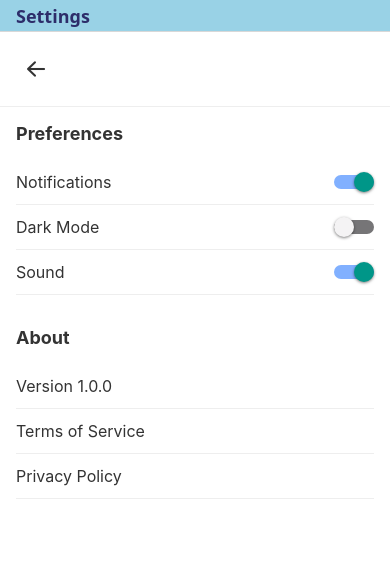
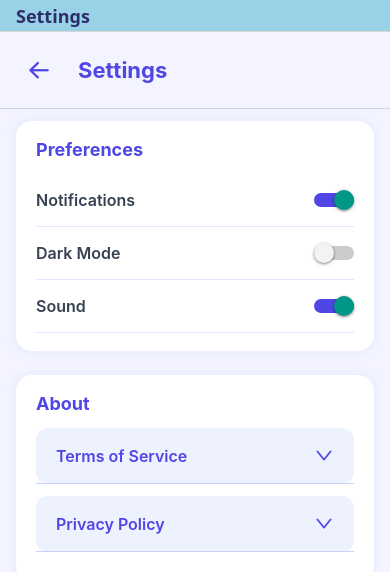
Before and after one commit to Geawn/BiKa, a React Native app: screen /SettingsScreen in a window 390 px wide. Shown: the top 572 px of the page. Built offline with nearby package versions, Linux system fonts and the light colour scheme.

Commit message:
perf(ui): other screens

```diff
--- a/screens/NotificationScreen.js
+++ b/screens/NotificationScreen.js
@@ -1,10 +1,70 @@
-import React from 'react';
-import { View, Text } from 'react-native';
+import React, { useEffect, useRef } from 'react';
+import { View, Text, StyleSheet, Animated } from 'react-native';
+import { MaterialIcons } from '@expo/vector-icons';
 
 export default function NotificationScreen() {
+  const fadeAnim = useRef(new Animated.Value(0)).current;
+  const scaleAnim = useRef(new Animated.Value(0.8)).current;
+
+  useEffect(() => {
+    Animated.parallel([
+      Animated.timing(fadeAnim, {
+        toValue: 1,
+        duration: 800,
+        useNativeDriver: true,
+      }),
+      Animated.spring(scaleAnim, {
+        toValue: 1,
+        friction: 5,
+        useNativeDriver: true,
+      }),
+    ]).start();
+  }, [fadeAnim, scaleAnim]);
+
   return (
-    <View style={{ flex: 1, justifyContent: 'center', alignItems: 'center' }}>
-      <Text>Notification Screen</Text>
+    <View style={styles.container}>
+      <Animated.View style={[styles.iconWrapper, { opacity: fadeAnim, transform: [{ scale: scaleAnim }] }]}>
+        <MaterialIcons name="notifications-none" size={100} color="#6366f1" />
+      </Animated.View>
+      <Text style={styles.title}>Feature Coming Soon</Text>
+      <Text style={styles.subtitle}>
+        Chức năng thông báo đang được phát triển. Vui lòng quay lại sau nhé!
+      </Text>
     </View>
   );
 }
+
+const styles = StyleSheet.create({
+  container: {
+    flex: 1,
+    backgroundColor: '#f3f4ff',
+    justifyContent: 'center',
+    alignItems: 'center',
+    paddingHorizontal: 24,
+  },
+  iconWrapper: {
+    marginBottom: 24,
+    backgroundColor: '#e0e7ff',
+    padding: 30,
+    borderRadius: 100,
+    shadowColor: '#6366f1',
+    shadowOffset: { width: 0, height: 10 },
+    shadowOpacity: 0.3,
+    shadowRadius: 20,
+    elevation: 10,
+  },
+  title: {
+    fontSize: 26,
+    fontWeight: '700',
+    color: '#4f46e5',
+    marginBottom: 12,
+    textAlign: 'center',
+  },
+  subtitle: {
+    fontSize: 16,
+    color: '#6b7280',
+    textAlign: 'center',
+    maxWidth: 320,
+    lineHeight: 22,
+  },
+});
--- a/screens/SettingsScreen.js
+++ b/screens/SettingsScreen.js
@@ -1,18 +1,110 @@
-import React from 'react';
-import { View, Text, StyleSheet, TouchableOpacity, Switch } from 'react-native';
+import React, { useState, useEffect } from 'react';
+import {
+  View,
+  Text,
+  StyleSheet,
+  TouchableOpacity,
+  Switch,
+  Animated,
+  Easing,
+  ScrollView,
+} from 'react-native';
 import { AntDesign } from '@expo/vector-icons';
+import AsyncStorage from '@react-native-async-storage/async-storage';
+
+const SETTINGS_KEYS = {
+  notifications: 'settings_notifications',
+  darkMode: 'settings_darkMode',
+  soundEnabled: 'settings_soundEnabled',
+};
+
+const TERMS_CONTENT = `Bản quyền thuộc về nhóm sinh viên 1Ngay3Dem thuộc trường Đại học Bách khoa - ĐHQG TPHCM cho môn học Phát triển Ứng dụng trên Thiết bị Di động.
+Người dùng đồng ý tuân thủ các quy định sử dụng ứng dụng, không vi phạm pháp luật, bảo vệ thông tin cá nhân và tôn trọng quyền sở hữu trí tuệ.`;
+
+const PRIVACY_CONTENT = `Chính sách bảo mật: Chúng tôi cam kết bảo vệ dữ liệu cá nhân của người dùng, không chia sẻ thông tin cho bên thứ ba nếu không được phép. Mọi dữ liệu được lưu trữ an toàn và chỉ sử dụng cho mục đích cải thiện dịch vụ.`;
+
+const AccordionItem = ({ title, content }) => {
+  const [expanded, setExpanded] = useState(false);
+  const animation = React.useRef(new Animated.Value(0)).current;
+
+  const toggleExpand = () => {
+    const toValue = expanded ? 0 : 1;
+    setExpanded(!expanded);
+
+    Animated.timing(animation, {
+      toValue,
+      duration: 300,
+      easing: Easing.ease,
+      useNativeDriver: false,
+    }).start();
+  };
+
+  const maxHeight = animation.interpolate({
+    inputRange: [0, 1],
+    outputRange: [0, 150],
+  });
+
+  return (
+    <View style={styles.accordionContainer}>
+      <TouchableOpacity style={styles.accordionHeader} onPress={toggleExpand} activeOpacity={0.7}>
+        <Text style={styles.accordionTitle}>{title}</Text>
+        <AntDesign name={expanded ? 'up' : 'down'} size={20} color="#4f46e5" />
+      </TouchableOpacity>
+      <Animated.View style={[styles.accordionContent, { maxHeight }]}>
+        <ScrollView nestedScrollEnabled style={{ flexGrow: 1 }}>
+          <Text style={styles.accordionText}>{content}</Text>
+        </ScrollView>
+      </Animated.View>
+    </View>
+  );
+};
 
 const SettingsScreen = ({ navigation }) => {
-  const [notifications, setNotifications] = React.useState(true);
-  const [darkMode, setDarkMode] = React.useState(false);
-  const [soundEnabled, setSoundEnabled] = React.useState(true);
+  const [notifications, setNotifications] = useState(true);
+  const [darkMode, setDarkMode] = useState(false);
+  const [soundEnabled, setSoundEnabled] = useState(true);
+
+  const [animValue] = useState(new Animated.Value(0));
+
+  useEffect(() => {
+    (async () => {
+      try {
+        const savedNotifications = await AsyncStorage.getItem(SETTINGS_KEYS.notifications);
+        const savedDarkMode = await AsyncStorage.getItem(SETTINGS_KEYS.darkMode);
+        const savedSound = await AsyncStorage.getItem(SETTINGS_KEYS.soundEnabled);
+
+        if (savedNotifications !== null) setNotifications(savedNotifications === 'true');
+        if (savedDarkMode !== null) setDarkMode(savedDarkMode === 'true');
+        if (savedSound !== null) setSoundEnabled(savedSound === 'true');
+      } catch (e) {
+        console.warn('Failed to load settings', e);
+      }
+    })();
+
+    Animated.timing(animValue, {
+      toValue: 1,
+      duration: 600,
+      easing: Easing.out(Easing.ease),
+      useNativeDriver: true,
+    }).start();
+  }, []);
+
+  const toggleSetting = async (key, value, setter) => {
+    setter(value);
+    try {
+      await AsyncStorage.setItem(key, value.toString());
+    } catch (e) {
+      console.warn(`Failed to save setting ${key}`, e);
+    }
+  };
 
   return (
     <View style={styles.container}>
       <View style={styles.header}>
         <TouchableOpacity onPress={() => navigation.goBack()} style={styles.backButton}>
-          <AntDesign name="arrowleft" size={24} color="#333" />
+          <AntDesign name="arrowleft" size={26} color="#4f46e5" />
         </TouchableOpacity>
+        <Animated.Text style={[styles.headerTitle, { opacity: animValue }]}>Settings</Animated.Text>
       </View>
 
       <View style={styles.section}>
@@ -21,45 +113,42 @@ const SettingsScreen = ({ navigation }) => {
         <View style={styles.settingItem}>
           <Text style={styles.settingText}>Notifications</Text>
           <Switch
+            trackColor={{ false: '#ccc', true: '#4f46e5' }}
+            thumbColor={notifications ? '#6366f1' : '#f4f3f4'}
+            ios_backgroundColor="#ccc"
+            onValueChange={(val) => toggleSetting(SETTINGS_KEYS.notifications, val, setNotifications)}
             value={notifications}
-            onValueChange={setNotifications}
-            trackColor={{ false: '#767577', true: '#81b0ff' }}
-            thumbColor={notifications ? '#007AFF' : '#f4f3f4'}
           />
         </View>
 
         <View style={styles.settingItem}>
           <Text style={styles.settingText}>Dark Mode</Text>
           <Switch
+            trackColor={{ false: '#ccc', true: '#4f46e5' }}
+            thumbColor={darkMode ? '#6366f1' : '#f4f3f4'}
+            ios_backgroundColor="#ccc"
+            onValueChange={(val) => toggleSetting(SETTINGS_KEYS.darkMode, val, setDarkMode)}
             value={darkMode}
-            onValueChange={setDarkMode}
-            trackColor={{ false: '#767577', true: '#81b0ff' }}
-            thumbColor={darkMode ? '#007AFF' : '#f4f3f4'}
           />
         </View>
 
         <View style={styles.settingItem}>
           <Text style={styles.settingText}>Sound</Text>
           <Switch
+            trackColor={{ false: '#ccc', true: '#4f46e5' }}
+            thumbColor={soundEnabled ? '#6366f1' : '#f4f3f4'}
+            ios_backgroundColor="#ccc"
+            onValueChange={(val) => toggleSetting(SETTINGS_KEYS.soundEnabled, val, setSoundEnabled)}
             value={soundEnabled}
-            onValueChange={setSoundEnabled}
-            trackColor={{ false: '#767577', true: '#81b0ff' }}
-            thumbColor={soundEnabled ? '#007AFF' : '#f4f3f4'}
           />
         </View>
       </View>
 
       <View style={styles.section}>
         <Text style={styles.sectionTitle}>About</Text>
-        <TouchableOpacity style={styles.menuItem}>
-          <Text style={styles.menuText}>Version 1.0.0</Text>
-        </TouchableOpacity>
-        <TouchableOpacity style={styles.menuItem}>
-          <Text style={styles.menuText}>Terms of Service</Text>
-        </TouchableOpacity>
-        <TouchableOpacity style={styles.menuItem}>
-          <Text style={styles.menuText}>Privacy Policy</Text>
-        </TouchableOpacity>
+
+        <AccordionItem title="Terms of Service" content={TERMS_CONTENT} />
+        <AccordionItem title="Privacy Policy" content={PRIVACY_CONTENT} />
       </View>
     </View>
   );
@@ -68,45 +157,84 @@ const SettingsScreen = ({ navigation }) => {
 const styles = StyleSheet.create({
   container: {
     flex: 1,
-    backgroundColor: '#fff',
+    backgroundColor: '#f3f4ff',
   },
   header: {
-    padding: 16,
+    flexDirection: 'row',
+    alignItems: 'center',
+    paddingHorizontal: 20,
+    paddingVertical: 18,
     borderBottomWidth: 1,
-    borderBottomColor: '#eee',
+    borderBottomColor: '#d1d5db',
   },
   backButton: {
-    padding: 8,
+    marginRight: 20,
+    padding: 6,
+  },
+  headerTitle: {
+    fontSize: 22,
+    fontWeight: '700',
+    color: '#4f46e5',
   },
   section: {
-    padding: 16,
+    backgroundColor: 'white',
+    marginHorizontal: 16,
+    marginVertical: 12,
+    borderRadius: 16,
+    paddingVertical: 18,
+    paddingHorizontal: 20,
+    shadowColor: '#aabbff',
+    shadowOpacity: 0.2,
+    shadowRadius: 10,
+    elevation: 6,
   },
   sectionTitle: {
     fontSize: 18,
-    fontWeight: 'bold',
-    marginBottom: 16,
-    color: '#333',
+    fontWeight: '700',
+    color: '#4f46e5',
+    marginBottom: 14,
   },
   settingItem: {
     flexDirection: 'row',
     justifyContent: 'space-between',
     alignItems: 'center',
-    paddingVertical: 12,
+    paddingVertical: 16,
     borderBottomWidth: 1,
-    borderBottomColor: '#eee',
+    borderBottomColor: '#e0e7ff',
   },
   settingText: {
     fontSize: 16,
-    color: '#333',
+    color: '#374151',
+    fontWeight: '600',
   },
-  menuItem: {
+  accordionContainer: {
+    marginBottom: 12,
+    borderRadius: 12,
+    backgroundColor: '#eef2ff',
+  },
+  accordionHeader: {
+    flexDirection: 'row',
+    justifyContent: 'space-between',
+    paddingVertical: 16,
+    paddingHorizontal: 20,
+    borderBottomWidth: 1,
+    borderBottomColor: '#c7d2fe',
+    alignItems: 'center',
+  },
+  accordionTitle: {
+    fontSize: 16,
+    fontWeight: '600',
+    color: '#4f46e5',
+  },
+  accordionContent: {
+    paddingHorizontal: 20,
+    overflow: 'hidden',
+  },
+  accordionText: {
+    fontSize: 14,
+    color: '#374151',
     paddingVertical: 12,
-    borderBottomWidth: 1,
-    borderBottomColor: '#eee',
-  },
-  menuText: {
-    fontSize: 16,
-    color: '#333',
+    lineHeight: 20,
   },
 });
 
--- a/screens/SplashScreen.js
+++ b/screens/SplashScreen.js
@@ -15,7 +15,7 @@ const SplashScreen = () => {
         } else {
           navigation.replace('Login');
         }
-      } catch (e) {
+      } catch {
         navigation.replace('Login');
       }
     };
@@ -26,7 +26,7 @@ const SplashScreen = () => {
   return (
     <View style={styles.container}>
       <Image
-        source={require('../icon/HCMCUT.svg.png')}
+        source={require('../assets/icon.png')}  // Thay bằng icon chuẩn của bạn
         style={styles.logo}
         resizeMode="contain"
       />
@@ -37,13 +37,13 @@ const SplashScreen = () => {
 const styles = StyleSheet.create({
   container: {
     flex: 1,
-    backgroundColor: '#E6F3FF', // Light blue color
+    backgroundColor: '#f3f4ff',
     justifyContent: 'center',
     alignItems: 'center',
   },
   logo: {
-    width: 200,
-    height: 200,
+    width: 180,
+    height: 180,
   },
 });
 
--- a/screens/UtilityScreen.js
+++ b/screens/UtilityScreen.js
@@ -1,5 +1,7 @@
 import React, { useState, useEffect } from 'react';
-import { View, Text, StyleSheet, ScrollView } from 'react-native';
+import {
+  View, Text, StyleSheet, ScrollView, ActivityIndicator
+} from 'react-native';
 import { Calendar } from 'react-native-calendars';
 
 const UtilityScreen = () => {
@@ -20,15 +22,14 @@ const UtilityScreen = () => {
       const data = await response.json();
 
       if (data.Data) {
-        // Format the rates data and take only needed currencies
-        const formattedRates = data.Data
+        const filteredRates = data.Data
           .filter(item => ['USD', 'EUR', 'GBP', 'JPY', 'HKD', 'AUD', 'NZD', 'CAD', 'SGD', 'THB', 'KRW'].includes(item.currencyCode))
           .map(item => ({
             currency: item.currencyCode,
             rate: parseFloat(item.sell).toFixed(2)
           }));
 
-        setExchangeRates(formattedRates);
+        setExchangeRates(filteredRates);
         setLastUpdated(new Date(data.UpdatedDate).toLocaleDateString('vi-VN'));
       }
     } catch (error) {
@@ -46,16 +47,21 @@ const UtilityScreen = () => {
   };
 
   return (
-    <ScrollView style={styles.container} contentContainerStyle={{ paddingBottom: 100 }}
-    bounces={true}
-    overScrollMode="always">
+    <ScrollView
+      style={styles.container}
+      contentContainerStyle={{ paddingBottom: 100 }}
+      bounces={true}
+      overScrollMode="always"
+    >
       <Text style={styles.header}>Tiện ích</Text>
 
-      {/* Phần lịch Việt */}
+      {/* Lịch Việt */}
       <View style={styles.section}>
         <Text style={styles.sectionTitle}>LỊCH VIỆT</Text>
         <View style={styles.calendarHeader}>
-          <Text style={styles.dayName}>{selectedDate.toLocaleDateString('vi-VN', { weekday: 'long' }).toUpperCase()}</Text>
+          <Text style={styles.dayName}>
+            {selectedDate.toLocaleDateString('vi-VN', { weekday: 'long' }).toUpperCase()}
+          </Text>
           <Text style={styles.dateNumber}>{selectedDate.getDate()}</Text>
           <Text style={styles.monthYear}>
             Tháng {selectedDate.getMonth() + 1} - {selectedDate.getFullYear()}
@@ -64,57 +70,54 @@ const UtilityScreen = () => {
 
         <Calendar
           style={styles.calendar}
-          current={getLocalDateString(selectedDate)} // Hiển thị đúng ngày GMT+7
+          current={getLocalDateString(selectedDate)}
           markedDates={{
-            [getLocalDateString(selectedDate)]: { selected: true } // Đánh dấu đúng
+            [getLocalDateString(selectedDate)]: { selected: true }
           }}
-          onDayPress={(day) => {
-            setSelectedDate(new Date(day.dateString)); // Không cần chỉnh timezone vì day.dateString đã là YYYY-MM-DD
-          }}
+          onDayPress={day => setSelectedDate(new Date(day.dateString))}
           theme={{
-            calendarBackground: '#fff',
-            selectedDayBackgroundColor: '#ff6b6b',
+            calendarBackground: '#f3f4ff',
+            selectedDayBackgroundColor: '#4f46e5',
             selectedDayTextColor: '#fff',
-            todayTextColor: '#ff6b6b',
-            dayTextColor: '#2d4150',
-            textDisabledColor: '#d9e1e8',
-            dotColor: '#00adf5',
+            todayTextColor: '#4f46e5',
+            dayTextColor: '#1e293b',
+            textDisabledColor: '#94a3b8',
+            dotColor: '#4f46e5',
             selectedDotColor: '#fff',
-            arrowColor: '#ff6b6b',
-            monthTextColor: '#ff6b6b',
-            textDayFontWeight: '300',
-            textMonthFontWeight: 'bold',
-            textDayHeaderFontWeight: '300',
+            arrowColor: '#4f46e5',
+            monthTextColor: '#4f46e5',
+            textDayFontWeight: '500',
+            textMonthFontWeight: '700',
+            textDayHeaderFontWeight: '500',
             textDayFontSize: 14,
-            textMonthFontSize: 16,
-            textDayHeaderFontSize: 14
-
+            textMonthFontSize: 18,
+            textDayHeaderFontSize: 14,
           }}
         />
       </View>
 
-      {/* Phần tỷ giá ngoại tệ */}
-      <View style={[styles.section, { marginBottom: 1 }]}>
+      {/* Tỷ giá ngoại tệ */}
+      <View style={styles.section}>
         <Text style={styles.sectionTitle}>THAM KHẢO TỶ GIÁ</Text>
-        <Text style={styles.updateDate}>Cập nhật ngày {lastUpdated}</Text>
+        <Text style={styles.updateDate}>Cập nhật ngày {lastUpdated || '...'} </Text>
 
         {loading ? (
-          <Text style={styles.loadingText}>Đang tải tỷ giá...</Text>
+          <ActivityIndicator size="large" color="#4f46e5" style={{ marginVertical: 20 }} />
         ) : (
           <View style={styles.ratesContainer}>
             <View style={styles.ratesHeader}>
               <Text style={styles.ratesHeaderText}>Ngoại tệ</Text>
-              <Text style={styles.ratesHeaderText}>Tỷ giá bán</Text>
+              <Text style={styles.ratesHeaderText}>Tỷ giá bán (VND)</Text>
             </View>
 
-            {exchangeRates.map((item, index) => (
-              <View key={index} style={styles.rateRow}>
+            {exchangeRates.map((item, idx) => (
+              <View key={idx} style={styles.rateRow}>
                 <Text style={styles.currencyText}>{item.currency}</Text>
                 <Text style={styles.rateText}>
-                  {parseFloat(item.rate).toLocaleString('vi-VN', {
+                  {Number(item.rate).toLocaleString('vi-VN', {
                     minimumFractionDigits: 2,
-                    maximumFractionDigits: 2
-                  })} VND
+                    maximumFractionDigits: 2,
+                  })}
                 </Text>
               </View>
             ))}
@@ -128,64 +131,61 @@ const UtilityScreen = () => {
 const styles = StyleSheet.create({
   container: {
     flex: 1,
-    backgroundColor: '#f5f5f5',
-    padding: 16,
+    backgroundColor: '#f3f4ff',
+    paddingHorizontal: 16,
+    paddingTop: 16,
   },
   header: {
-    fontSize: 24,
-    fontWeight: 'bold',
+    fontSize: 28,
+    fontWeight: '700',
     marginBottom: 20,
-    color: '#333',
+    color: '#4f46e5',
   },
   section: {
-    backgroundColor: 'white',
-    borderRadius: 8,
+    backgroundColor: '#fff',
+    borderRadius: 16,
     padding: 16,
-    marginBottom: 16,
-    shadowColor: '#000',
-    shadowOffset: { width: 0, height: 2 },
+    marginBottom: 20,
+    shadowColor: '#4f46e5',
+    shadowOffset: { width: 0, height: 4 },
     shadowOpacity: 0.1,
-    shadowRadius: 4,
-    elevation: 2,
+    shadowRadius: 10,
+    elevation: 6,
   },
   sectionTitle: {
     fontSize: 16,
-    fontWeight: 'bold',
+    fontWeight: '700',
     marginBottom: 12,
-    color: '#ff6b6b',
+    color: '#4f46e5',
   },
   calendarHeader: {
     alignItems: 'center',
-    marginBottom: 1,
+    marginBottom: 8,
   },
   dayName: {
     fontSize: 16,
-    fontWeight: 'bold',
-    color: '#333',
+    fontWeight: '700',
+    color: '#1e293b',
   },
   dateNumber: {
-    fontSize: 36,
-    fontWeight: 'bold',
-    color: '#ff6b6b',
+    fontSize: 44,
+    fontWeight: '700',
+    color: '#4f46e5',
     marginVertical: 4,
   },
   monthYear: {
     fontSize: 14,
-    color: '#666',
+    color: '#64748b',
   },
   calendar: {
-    borderRadius: 8,
+    borderRadius: 16,
     overflow: 'hidden',
   },
   updateDate: {
     fontSize: 12,
-    color: '#666',
+    color: '#64748b',
     marginBottom: 12,
-  },
-  loadingText: {
-    textAlign: 'center',
-    color: '#666',
-    paddingVertical: 16,
+    fontWeight: '500',
   },
   ratesContainer: {
     marginTop: 8,
@@ -193,28 +193,32 @@ const styles = StyleSheet.create({
   ratesHeader: {
     flexDirection: 'row',
     justifyContent: 'space-between',
-    paddingVertical: 8,
+    paddingVertical: 10,
     borderBottomWidth: 1,
-    borderBottomColor: '#eee',
-    marginBottom: 8,
+    borderBottomColor: '#e0e7ff',
+    marginBottom: 12,
   },
   ratesHeaderText: {
-    fontWeight: 'bold',
-    color: '#333',
+    fontWeight: '700',
+    color: '#4f46e5',
+    fontSize: 14,
   },
   rateRow: {
     flexDirection: 'row',
     justifyContent: 'space-between',
-    paddingVertical: 8,
+    paddingVertical: 10,
     borderBottomWidth: 1,
-    borderBottomColor: '#f5f5f5',
+    borderBottomColor: '#eef2ff',
   },
   currencyText: {
-    color: '#333',
+    color: '#1e293b',
+    fontWeight: '600',
+    fontSize: 16,
   },
   rateText: {
-    color: '#333',
-    fontWeight: '500',
+    color: '#4f46e5',
+    fontWeight: '700',
+    fontSize: 16,
   },
 });
 
```
